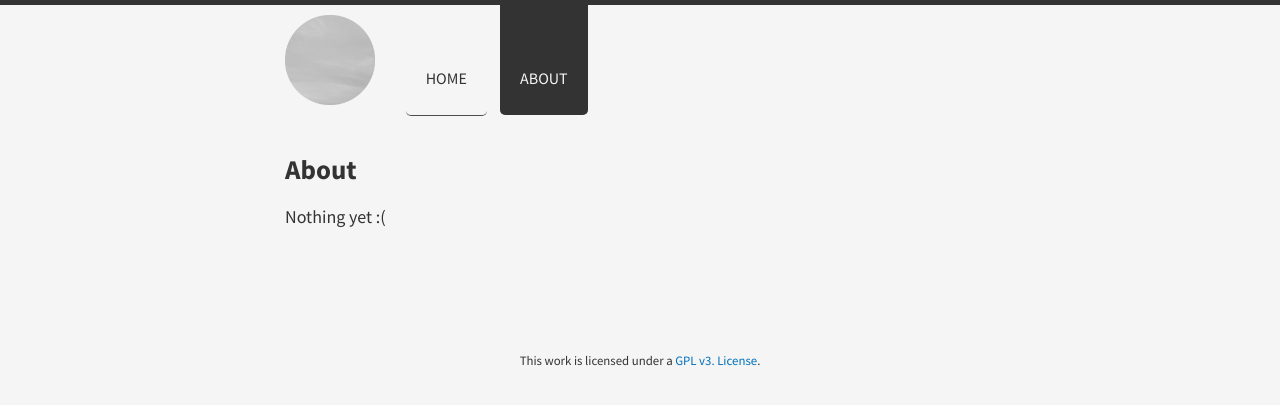
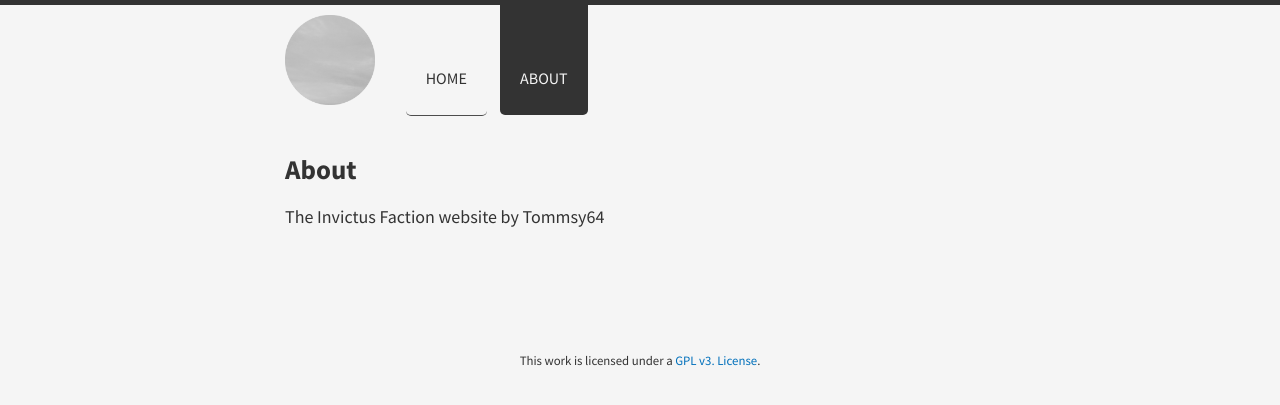
Before and after one commit to Tommsy64/invictus, a Jekyll site: the page built from about/index.md, in a window 1280 px wide. Shown: the top 405 px of the page. Built offline with Jekyll 4.4.1, drawn with Linux system fonts in a browser that asks for light colours; nearby versions of some CDN libraries; Markdown is read by kramdown in place of the engine named in the settings.

Commit message:
Started fixing about page

```diff
--- a/_data/links.yml
+++ b/_data/links.yml
@@ -1,5 +1,5 @@
 - url: /
   title: Home
 
-- url: /About
+- url: /about/
   title: About
--- a/about/index.md
+++ b/about/index.md
@@ -3,4 +3,4 @@ layout: page
 title: About
 ---
 
-Nothing yet :(
+The Invictus Faction website by Tommsy64
```
